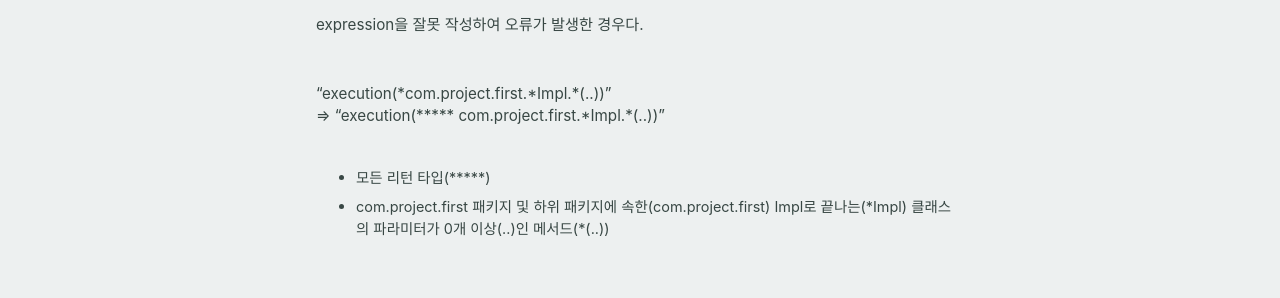
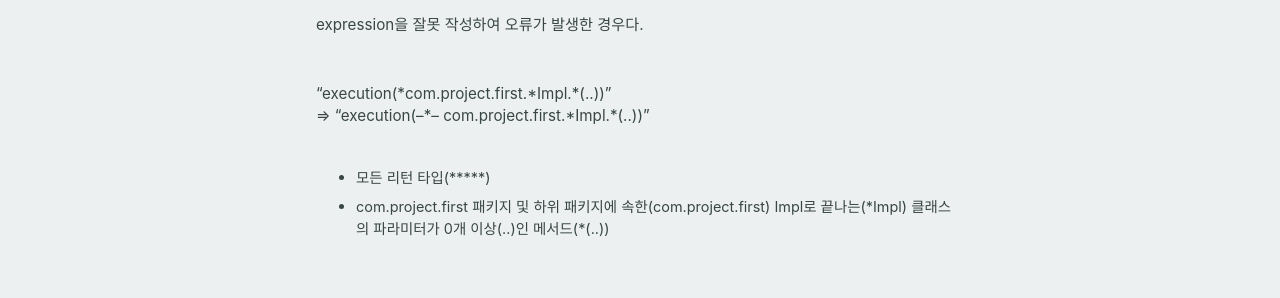
Before and after one commit to ellylee617/ellylee617.github.io, a Jekyll site: the page built from _posts/2021-08-31-spring-error1.md, in a window 1280 px wide. Shown: the part 679-977 px from the top of the page. Built offline with Jekyll 4.4.1, drawn with Linux system fonts in a browser that asks for light colours; cached includes are drawn as plain includes; comment, search, counter and statistics services are not loaded.

```diff
--- a/_posts/2021-08-31-spring-error1.md
+++ b/_posts/2021-08-31-spring-error1.md
@@ -48,7 +48,7 @@ expression을 잘못 작성하여 오류가 발생한 경우다.
 <br><br>
 "execution(\*com.project.first.\*Impl.*(..))"
 
-⇒ "execution(***** com.project.first.\*Impl.\*(..))"
+⇒ "execution(--*-- com.project.first.\*Impl.\*(..))"
 
 <br>
 
```
